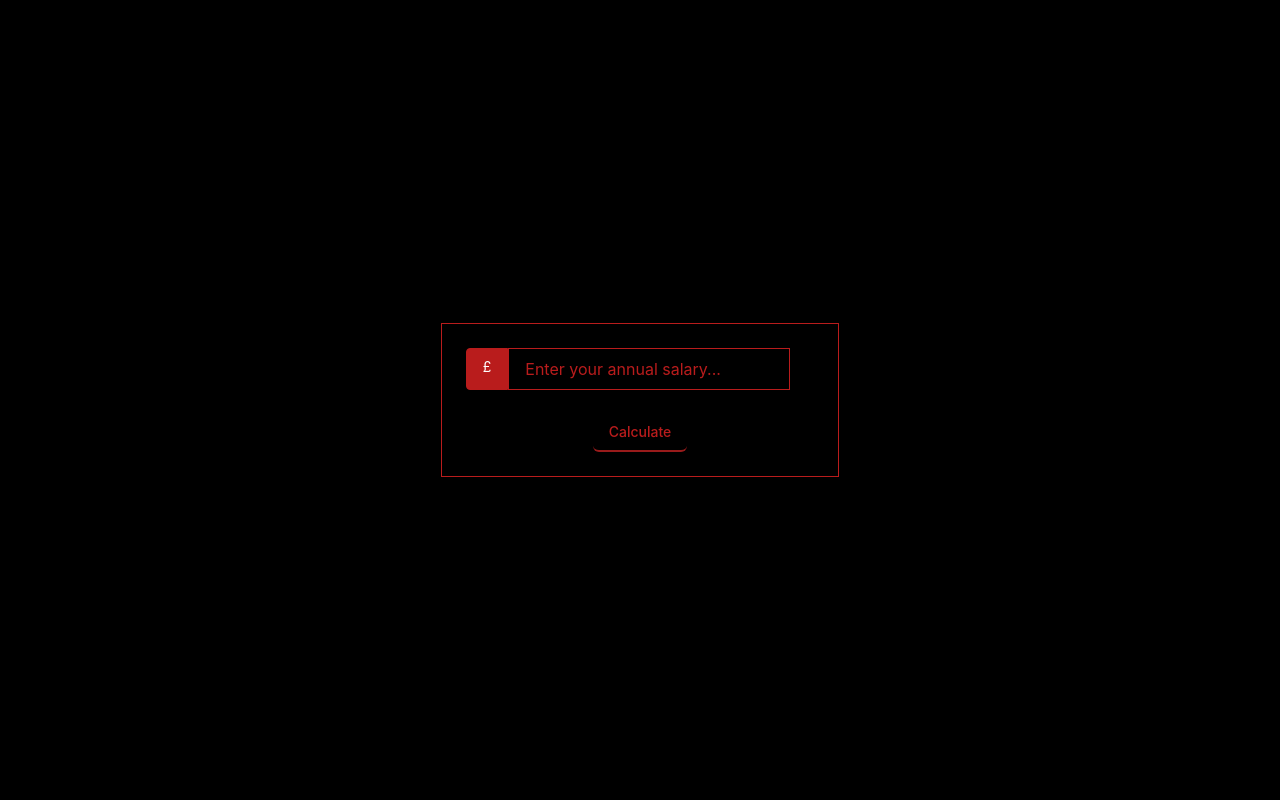
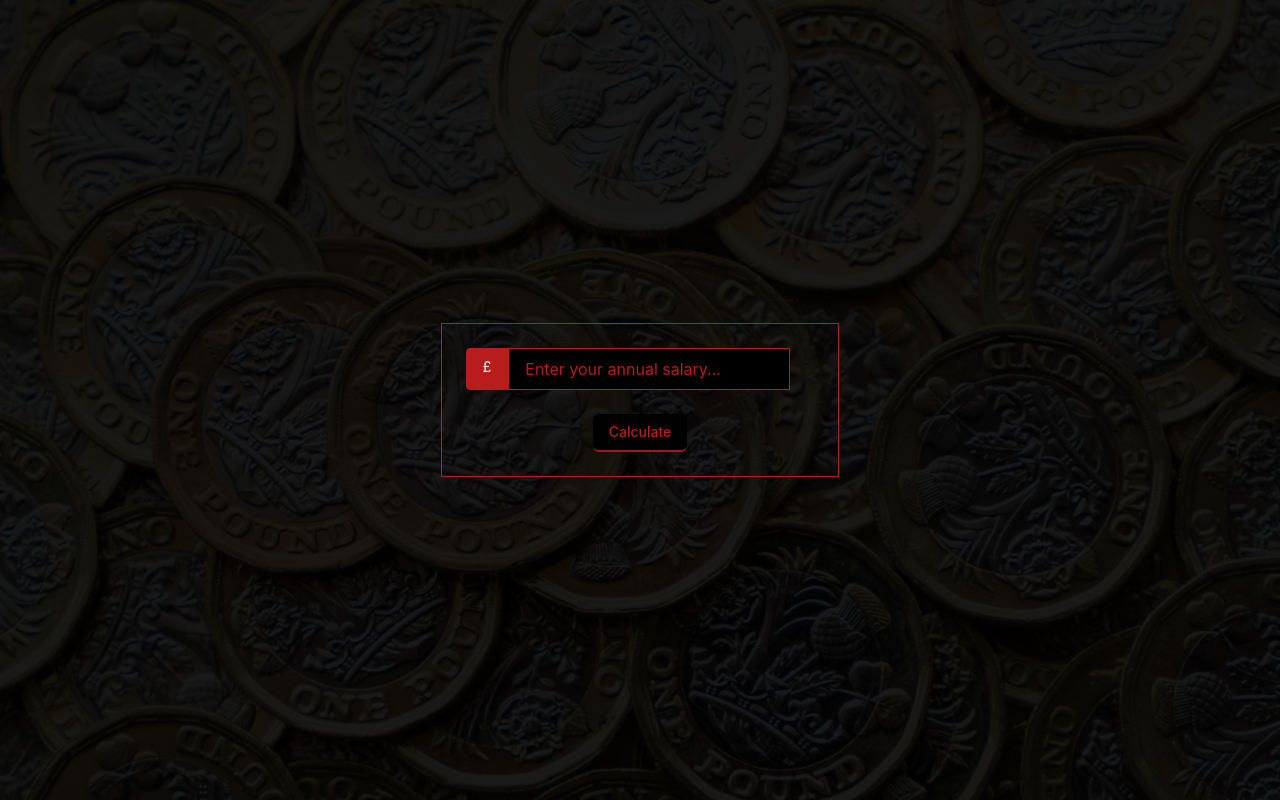
Before and after one commit to ag513/salary-calculator, a React (Create React App) app in the folder salary-calc/: page / in a window 1280 px wide. Built offline with nearby package versions, Linux system fonts and the light colour scheme.

Commit message:
Added background image

```diff
--- a/salary-calc/src/index.css
+++ b/salary-calc/src/index.css
@@ -10,6 +10,19 @@
     sans-serif;
   -webkit-font-smoothing: antialiased;
   -moz-osx-font-smoothing: grayscale;
+  position: relative;
+}
+body::after{
+  position: absolute;
+  content: '';
+  top: 0;
+  left: 0;
+  width: 100%;
+  height: 100%;
+  background-image: url(pound.jpg);
+  background-size: cover;
+  opacity: 0.1;
+  z-index: -1;
 }
 
 code {
```
Also changed, not shown: salary-calc/src/pound.jpg (added), 1 other file (tests, documents, lock files or other folders).
